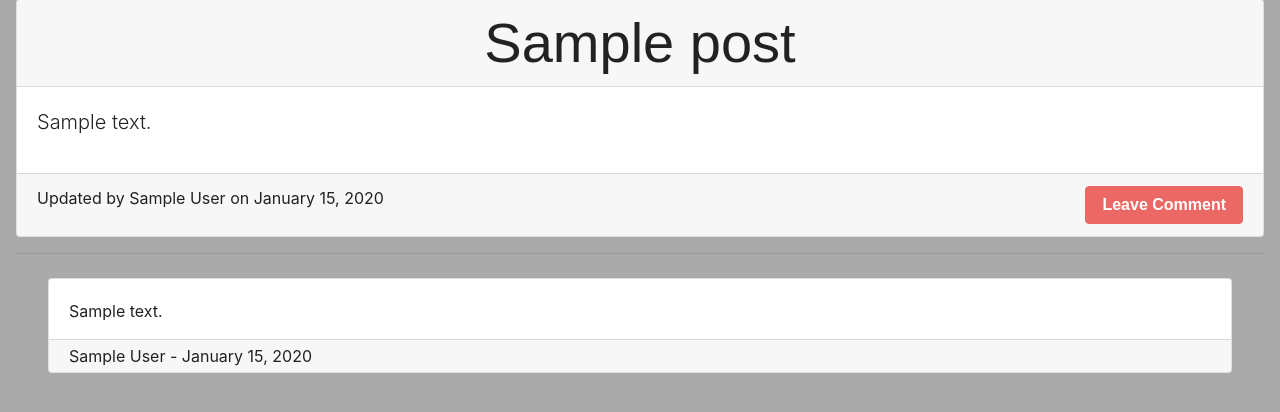
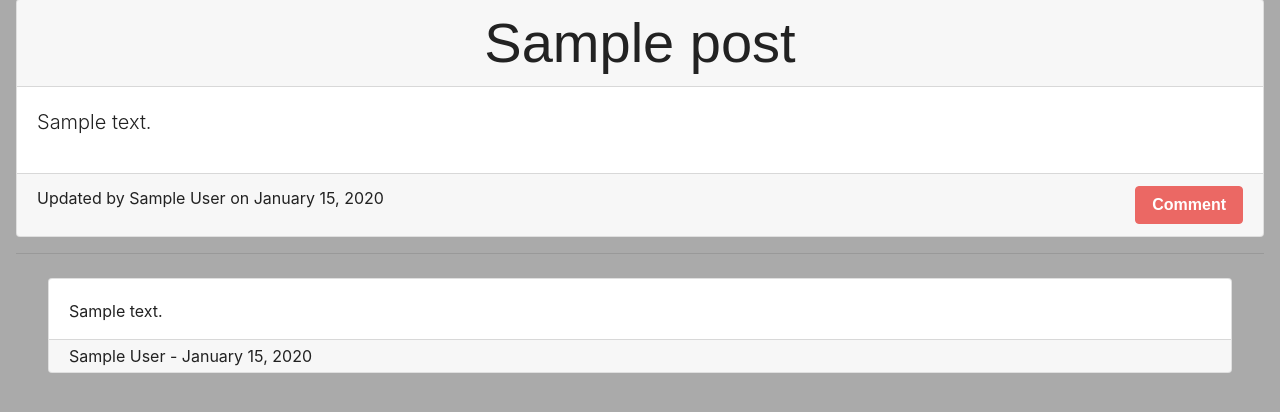
Before and after one commit to jdmarty/consoledotblog, a Node server app: page /view-post/1 in a window 1280 px wide. Shown: the part 68-480 px from the top of the page. Run offline with Node 20, Linux system fonts and the light colour scheme; tables that the repository leaves empty hold one stand-in row (values such as "Sample post"); some libraries are stand-ins or nearby versions; some web fonts are replaced.

Commit message:
added images and updated readme

```diff
--- a/views/view-post.handlebars
+++ b/views/view-post.handlebars
@@ -20,9 +20,9 @@
             {{/if}}
             {{!-- Display button allowing the user to make a comment or a link to the login page --}}
             {{#if logged_in}}
-            <button class="btn btn-primary" id="leave-comment">Leave Comment</button>
+            <button class="btn btn-primary" id="leave-comment">Comment</button>
             {{else}}
-            <a href="/login" class="btn btn-primary">Leave Comment</a>
+            <a href="/login" class="btn btn-primary">Comment</a>
             {{/if}}
         </footer>
     </article>
```
Also changed, not shown: README.md, public/images/dashboard.PNG (added), public/images/homepage.PNG (added), public/images/login.PNG (added).
